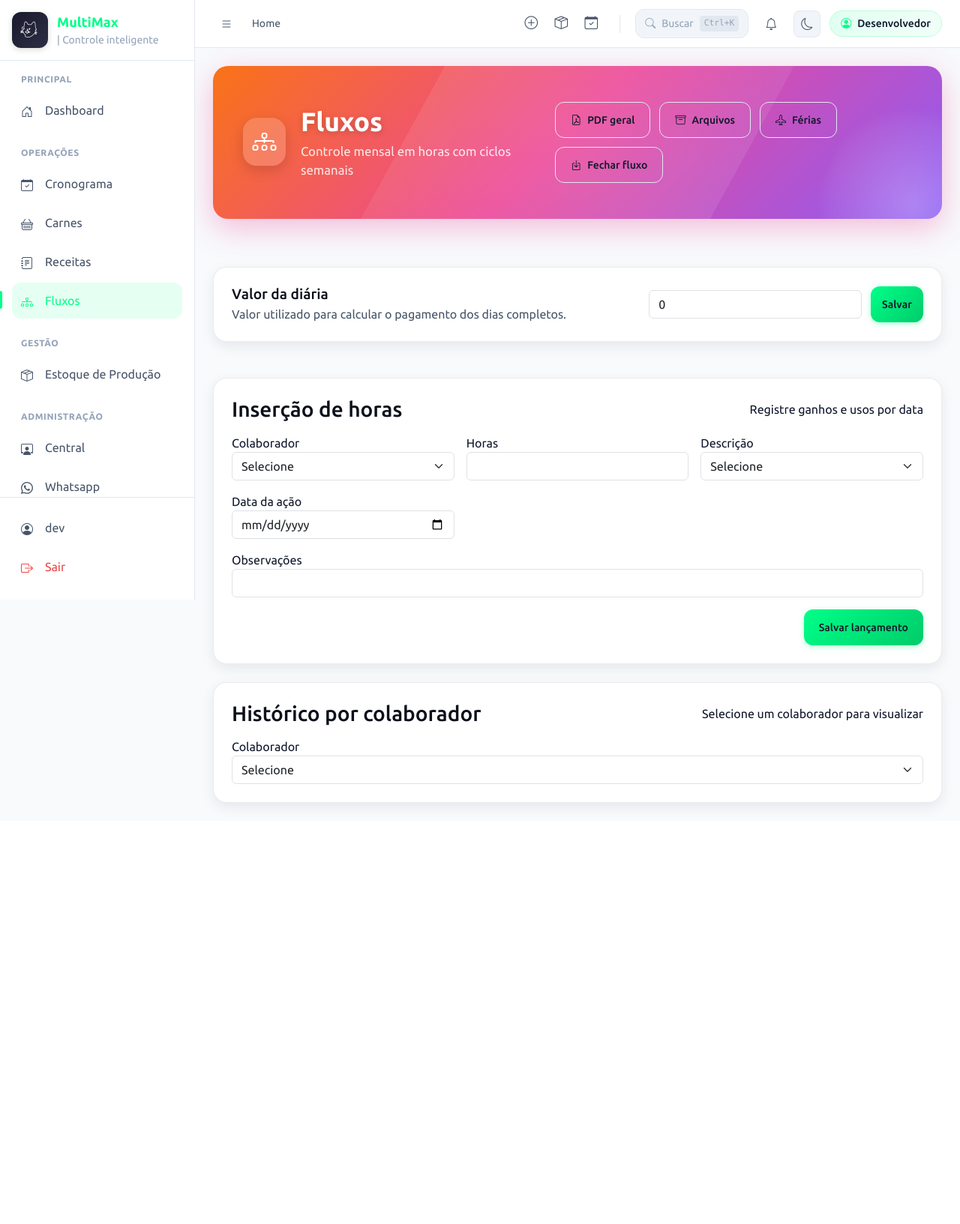
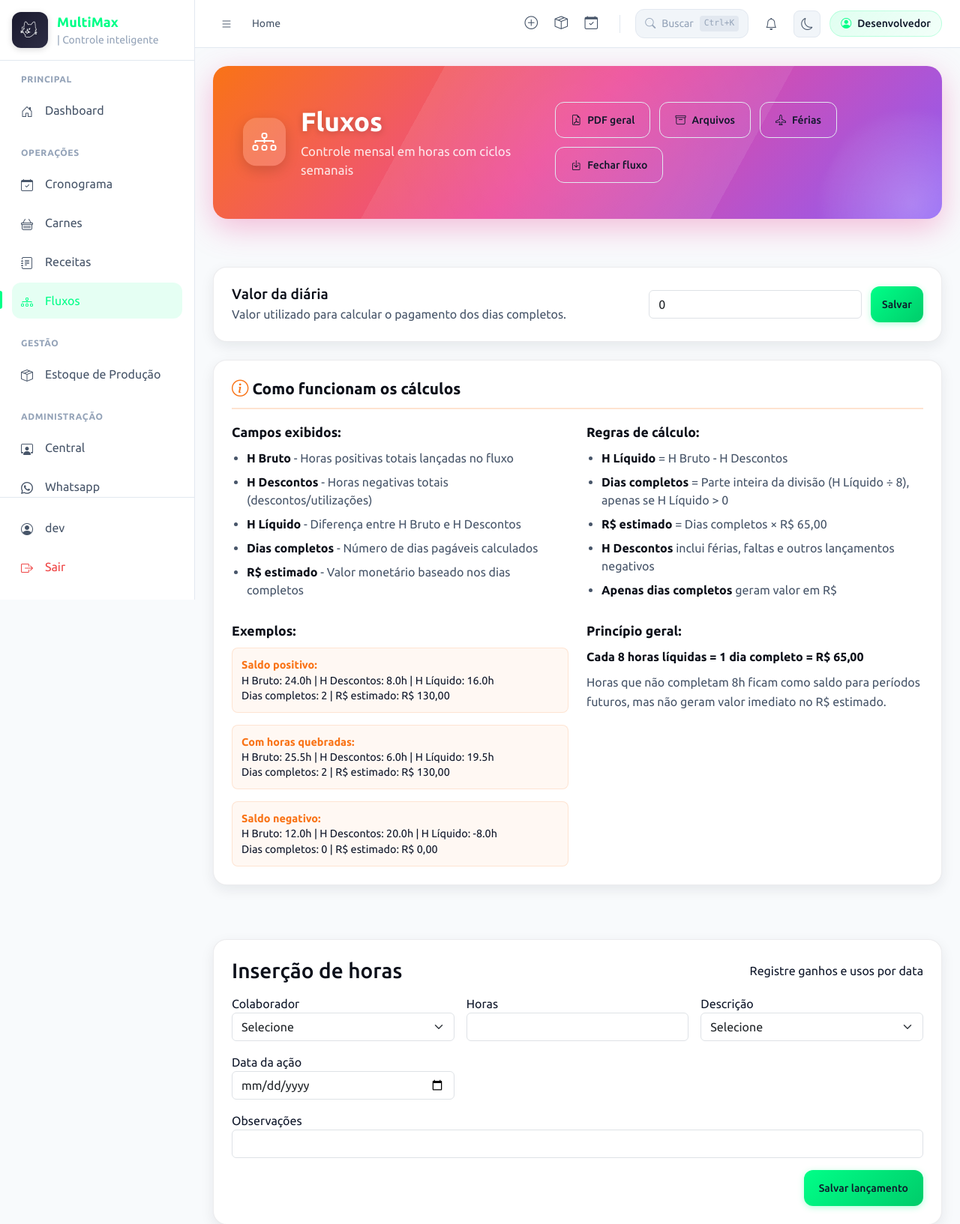
Before and after one commit to SrLuther/MultiMax, a Flask app: page /fluxos/ in a window 1280 px wide. Shown: the top 1633 px of the page at 75% size. Before the commit the page ends 1082 px from the top, so only its background shows below. Run offline with Flask 3, Linux system fonts and the light colour scheme; a user stored in the database is signed in; data comes from the database, SQL or seed files in the repository; parts of the project's set-up code (start-up, migrations or seed data) failed here and were passed over; some libraries are stand-ins or nearby versions.

Commit message:
feat(fluxos): add explanatory block for days calculation with examples and rules
Autor: Ciano <ciano@local>
Data: 2026-02-08 13:58:50

Arquivos alterados (numstat):
15	0	CHANGELOG.md
1	1	check_base_dir.py
11	0	list_routes.py
135	0	static/multimax-estilo.css
57	0	templates/fluxos/index.html

Arquivos alterados (status):
M	CHANGELOG.md
M	check_base_dir.py
A	list_routes.py
M	static/multimax-estilo.css
M	templates/fluxos/index.html

```diff
--- a/static/multimax-estilo.css
+++ b/static/multimax-estilo.css
@@ -952,6 +952,141 @@ body.login-page {
 [data-theme="dark"] .fluxos-table tbody tr:nth-child(even) {
     background: rgba(148, 163, 184, 0.06);
 }
+
+/* Bloco Explicativo dos Cálculos */
+.fluxos-info-card {
+    background: #fff;
+    border-radius: 18px;
+    border: 1px solid rgba(15,23,42,0.08);
+    box-shadow: 0 6px 18px rgba(15,23,42,0.08);
+    padding: 1.5rem;
+    margin-bottom: 1.5rem;
+}
+
+.fluxos-info-header {
+    display: flex;
+    align-items: center;
+    gap: 0.75rem;
+    margin-bottom: 1.25rem;
+    padding-bottom: 0.75rem;
+    border-bottom: 2px solid rgba(249, 115, 22, 0.2);
+}
+
+.fluxos-info-header h3 {
+    margin: 0;
+    font-size: 1.3rem;
+    color: #0b0f19;
+    font-weight: 600;
+}
+
+.fluxos-info-header i {
+    color: #f97316;
+    font-size: 1.4rem;
+}
+
+.fluxos-info-content {
+    display: grid;
+    grid-template-columns: repeat(auto-fit, minmax(300px, 1fr));
+    gap: 1.5rem;
+}
+
+.fluxos-info-section h4 {
+    margin: 0 0 0.75rem 0;
+    font-size: 1.1rem;
+    color: #0b0f19;
+    font-weight: 600;
+}
+
+.fluxos-info-section ul {
+    margin: 0;
+    padding-left: 1.25rem;
+}
+
+.fluxos-info-section li {
+    margin-bottom: 0.5rem;
+    color: #475569;
+    line-height: 1.5;
+}
+
+.fluxos-info-section li strong {
+    color: #0b0f19;
+}
+
+.fluxos-info-section p {
+    margin: 0.5rem 0;
+    color: #475569;
+    line-height: 1.6;
+}
+
+.fluxos-info-section p strong {
+    color: #0b0f19;
+    font-weight: 600;
+}
+
+.fluxos-examples {
+    display: flex;
+    flex-direction: column;
+    gap: 1rem;
+}
+
+.fluxos-example {
+    background: rgba(249, 115, 22, 0.05);
+    border: 1px solid rgba(249, 115, 22, 0.15);
+    border-radius: 8px;
+    padding: 0.75rem;
+    font-size: 0.9rem;
+    line-height: 1.4;
+}
+
+.fluxos-example strong {
+    color: #f97316;
+    font-weight: 600;
+}
+
+/* Dark theme para bloco explicativo */
+[data-theme="dark"] .fluxos-info-card {
+    background: #0f172a;
+    border-color: rgba(148, 163, 184, 0.2);
+    box-shadow: 0 8px 22px rgba(0, 0, 0, 0.35);
+}
+
+[data-theme="dark"] .fluxos-info-header {
+    border-bottom-color: rgba(249, 115, 22, 0.3);
+}
+
+[data-theme="dark"] .fluxos-info-header h3 {
+    color: #e2e8f0;
+}
+
+[data-theme="dark"] .fluxos-info-section h4 {
+    color: #e2e8f0;
+}
+
+[data-theme="dark"] .fluxos-info-section li {
+    color: #cbd5f5;
+}
+
+[data-theme="dark"] .fluxos-info-section li strong {
+    color: #e2e8f0;
+}
+
+[data-theme="dark"] .fluxos-info-section p {
+    color: #cbd5f5;
+}
+
+[data-theme="dark"] .fluxos-info-section p strong {
+    color: #e2e8f0;
+}
+
+[data-theme="dark"] .fluxos-example {
+    background: rgba(249, 115, 22, 0.1);
+    border-color: rgba(249, 115, 22, 0.25);
+}
+
+[data-theme="dark"] .fluxos-example strong {
+    color: #fbbf24;
+}
+
 .header-animated {
     background: linear-gradient(135deg, #0d0f10, #141719, #0f1112);
     background-size: 300% 300%;
--- a/templates/fluxos/index.html
+++ b/templates/fluxos/index.html
@@ -50,6 +50,63 @@
         </form>
     </div>
     {% endif %}
+
+    <!-- Bloco Explicativo dos Cálculos -->
+    <div class="fluxos-info-card">
+        <div class="fluxos-info-header">
+            <h3><i class="bi bi-info-circle"></i> Como funcionam os cálculos</h3>
+        </div>
+        <div class="fluxos-info-content">
+            <div class="fluxos-info-section">
+                <h4>Campos exibidos:</h4>
+                <ul>
+                    <li><strong>H Bruto</strong> - Horas positivas totais lançadas no fluxo</li>
+                    <li><strong>H Descontos</strong> - Horas negativas totais (descontos/utilizações)</li>
+                    <li><strong>H Líquido</strong> - Diferença entre H Bruto e H Descontos</li>
+                    <li><strong>Dias completos</strong> - Número de dias pagáveis calculados</li>
+                    <li><strong>R$ estimado</strong> - Valor monetário baseado nos dias completos</li>
+                </ul>
+            </div>
+
+            <div class="fluxos-info-section">
+                <h4>Regras de cálculo:</h4>
+                <ul>
+                    <li><strong>H Líquido</strong> = H Bruto - H Descontos</li>
+                    <li><strong>Dias completos</strong> = Parte inteira da divisão (H Líquido ÷ 8), apenas se H Líquido > 0</li>
+                    <li><strong>R$ estimado</strong> = Dias completos × R$ 65,00</li>
+                    <li><strong>H Descontos</strong> inclui férias, faltas e outros lançamentos negativos</li>
+                    <li><strong>Apenas dias completos</strong> geram valor em R$</li>
+                </ul>
+            </div>
+
+            <div class="fluxos-info-section">
+                <h4>Exemplos:</h4>
+                <div class="fluxos-examples">
+                    <div class="fluxos-example">
+                        <strong>Saldo positivo:</strong><br>
+                        H Bruto: 24.0h | H Descontos: 8.0h | H Líquido: 16.0h<br>
+                        Dias completos: 2 | R$ estimado: R$ 130,00
+                    </div>
+                    <div class="fluxos-example">
+                        <strong>Com horas quebradas:</strong><br>
+                        H Bruto: 25.5h | H Descontos: 6.0h | H Líquido: 19.5h<br>
+                        Dias completos: 2 | R$ estimado: R$ 130,00
+                    </div>
+                    <div class="fluxos-example">
+                        <strong>Saldo negativo:</strong><br>
+                        H Bruto: 12.0h | H Descontos: 20.0h | H Líquido: -8.0h<br>
+                        Dias completos: 0 | R$ estimado: R$ 0,00
+                    </div>
+                </div>
+            </div>
+
+            <div class="fluxos-info-section">
+                <h4>Princípio geral:</h4>
+                <p><strong>Cada 8 horas líquidas = 1 dia completo = R$ 65,00</strong></p>
+                <p>Horas que não completam 8h ficam como saldo para períodos futuros, mas não geram valor imediato no R$ estimado.</p>
+            </div>
+        </div>
+    </div>
 
     <div class="fluxos-cards-grid">
         {% for c in colaboradores %}
```
Also changed, not shown: list_routes.py (added, +11 -0 lines), CHANGELOG.md, check_base_dir.py (line endings or trailing spaces).
